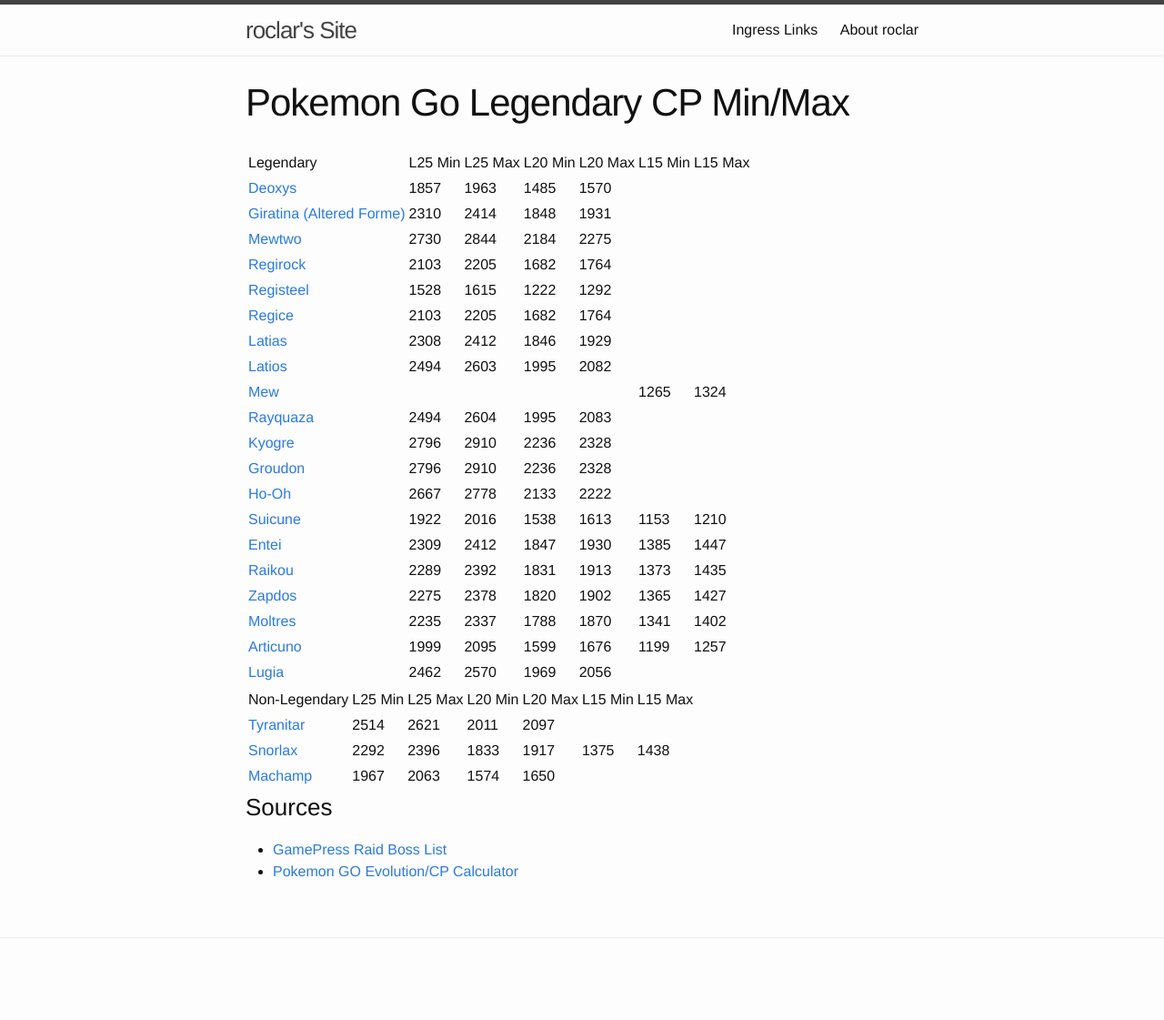
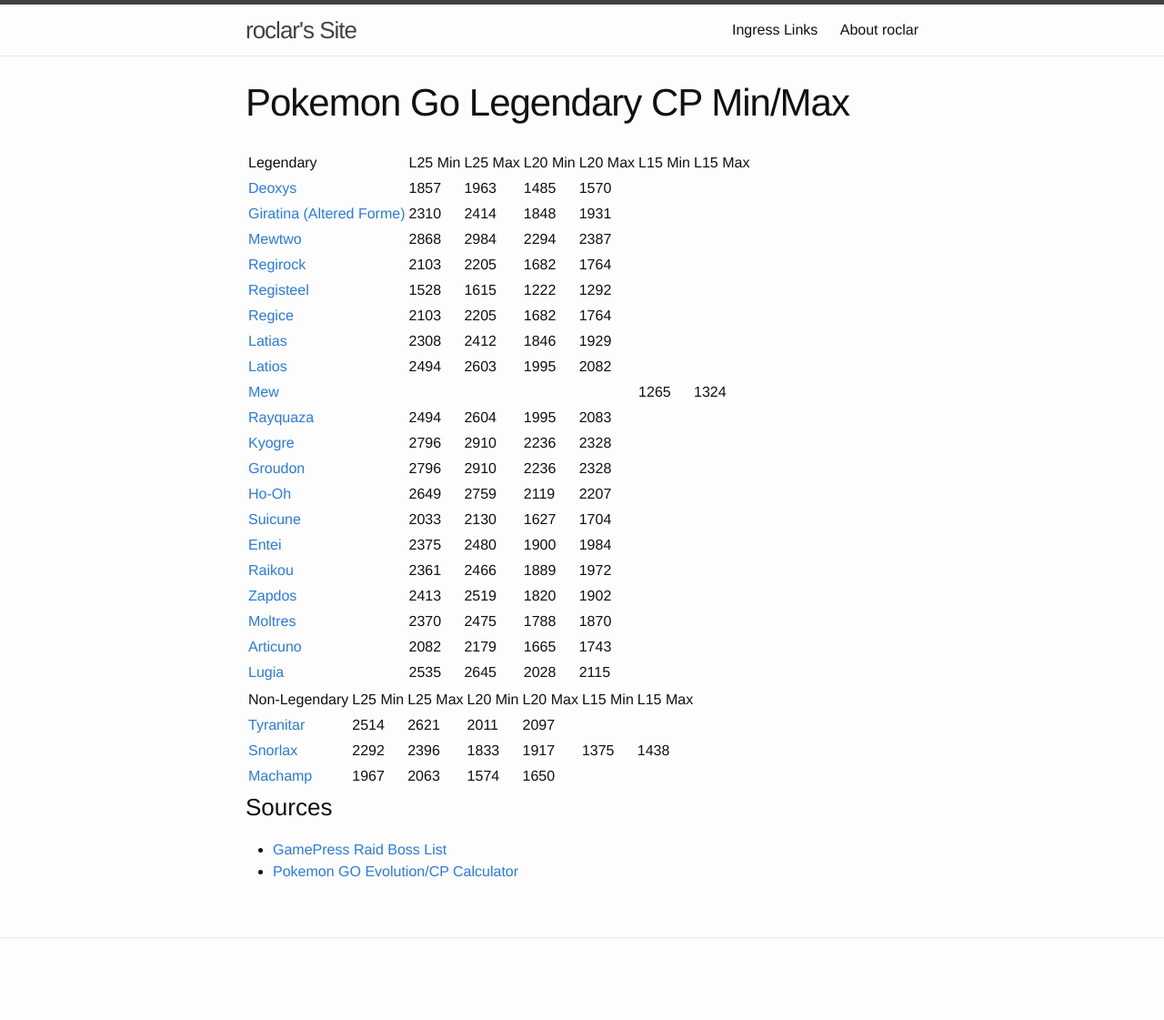
Before and after one commit to roclar/roclar.github.io, a Jekyll site: the page built from PoGoLegendaryCP.md, in a window 1280 px wide. Shown: the whole page at 91% size. Built offline with Jekyll 4.4.1, drawn with Linux system fonts in a browser that asks for light colours.

Commit message:
Updated CPs for gen 1 and 2 legendaries

```diff
--- a/PoGoLegendaryCP.md
+++ b/PoGoLegendaryCP.md
@@ -7,7 +7,7 @@
 | Legendary  |  L25 Min  |  L25 Max  |  L20 Min  |  L20 Max  |  L15 Min  |  L15 Max  |
 | [Deoxys](https://db.pokemongohub.net/pokemon/386)  | 1857 | 1963 | 1485 | 1570 | | |
 | [Giratina (Altered Forme)](https://db.pokemongohub.net/pokemon/487?form=Altered)  | 2310 | 2414 | 1848 | 1931 | | |
-| [Mewtwo](https://db.pokemongohub.net/pokemon/150)  | 2730 | 2844 | 2184 | 2275 | | |
+| [Mewtwo](https://db.pokemongohub.net/pokemon/150)  | 2868 | 2984 | 2294 | 2387 | | |
 | [Regirock](https://db.pokemongohub.net/pokemon/380)  | 2103 | 2205 | 1682 | 1764 | | |
 | [Registeel](https://db.pokemongohub.net/pokemon/379)  | 1528 | 1615 | 1222 | 1292 | | |
 | [Regice](https://db.pokemongohub.net/pokemon/378)  | 2103 | 2205 | 1682 | 1764 | | |
@@ -17,14 +17,14 @@
 | [Rayquaza](https://db.pokemongohub.net/pokemon/384)  | 2494 | 2604 | 1995 | 2083 | | |
 | [Kyogre](https://db.pokemongohub.net/pokemon/382)  | 2796 | 2910 | 2236 | 2328 | | |
 | [Groudon](https://db.pokemongohub.net/pokemon/383)  | 2796 | 2910 | 2236 | 2328 | | |
-| [Ho-Oh](https://db.pokemongohub.net/pokemon/250)  | 2667 | 2778 | 2133 | 2222 | | |
-| [Suicune](https://db.pokemongohub.net/pokemon/245)  | 1922 | 2016 | 1538 | 1613 | 1153 | 1210 |
-| [Entei](https://db.pokemongohub.net/pokemon/244)  | 2309 | 2412 | 1847 | 1930 | 1385 | 1447 |
-| [Raikou](https://db.pokemongohub.net/pokemon/243)  | 2289 | 2392 | 1831 | 1913 | 1373 | 1435 |
-| [Zapdos](https://db.pokemongohub.net/pokemon/145)  | 2275 | 2378 | 1820 | 1902 | 1365 | 1427 |
-| [Moltres](https://db.pokemongohub.net/pokemon/146)  | 2235 | 2337 | 1788 | 1870 | 1341 | 1402 |
-| [Articuno](https://db.pokemongohub.net/pokemon/144)  | 1999 | 2095 | 1599 | 1676 | 1199 | 1257 |
-| [Lugia](https://db.pokemongohub.net/pokemon/249)  | 2462 | 2570 | 1969 | 2056 | | |
+| [Ho-Oh](https://db.pokemongohub.net/pokemon/250)  | 2649 | 2759 | 2119 | 2207 | | |
+| [Suicune](https://db.pokemongohub.net/pokemon/245)  | 2033 | 2130 | 1627 | 1704 |  |  |
+| [Entei](https://db.pokemongohub.net/pokemon/244)  | 2375 | 2480 | 1900 | 1984 |  |  |
+| [Raikou](https://db.pokemongohub.net/pokemon/243)  | 2361 | 2466 | 1889 | 1972 |  |  |
+| [Zapdos](https://db.pokemongohub.net/pokemon/145)  | 2413 | 2519 | 1820 | 1902 |  |  |
+| [Moltres](https://db.pokemongohub.net/pokemon/146)  | 2370 | 2475 | 1788 | 1870 |  |  |
+| [Articuno](https://db.pokemongohub.net/pokemon/144)  | 2082 | 2179 | 1665 | 1743 |  |  |
+| [Lugia](https://db.pokemongohub.net/pokemon/249)  | 2535 | 2645 | 2028 | 2115 | | |
 
 | Non-Legendary  |  L25 Min  |  L25 Max  |  L20 Min  |  L20 Max  |  L15 Min  |  L15 Max  |
 | [Tyranitar](https://db.pokemongohub.net/pokemon/248)  | 2514 | 2621 | 2011 | 2097 | | |
```
